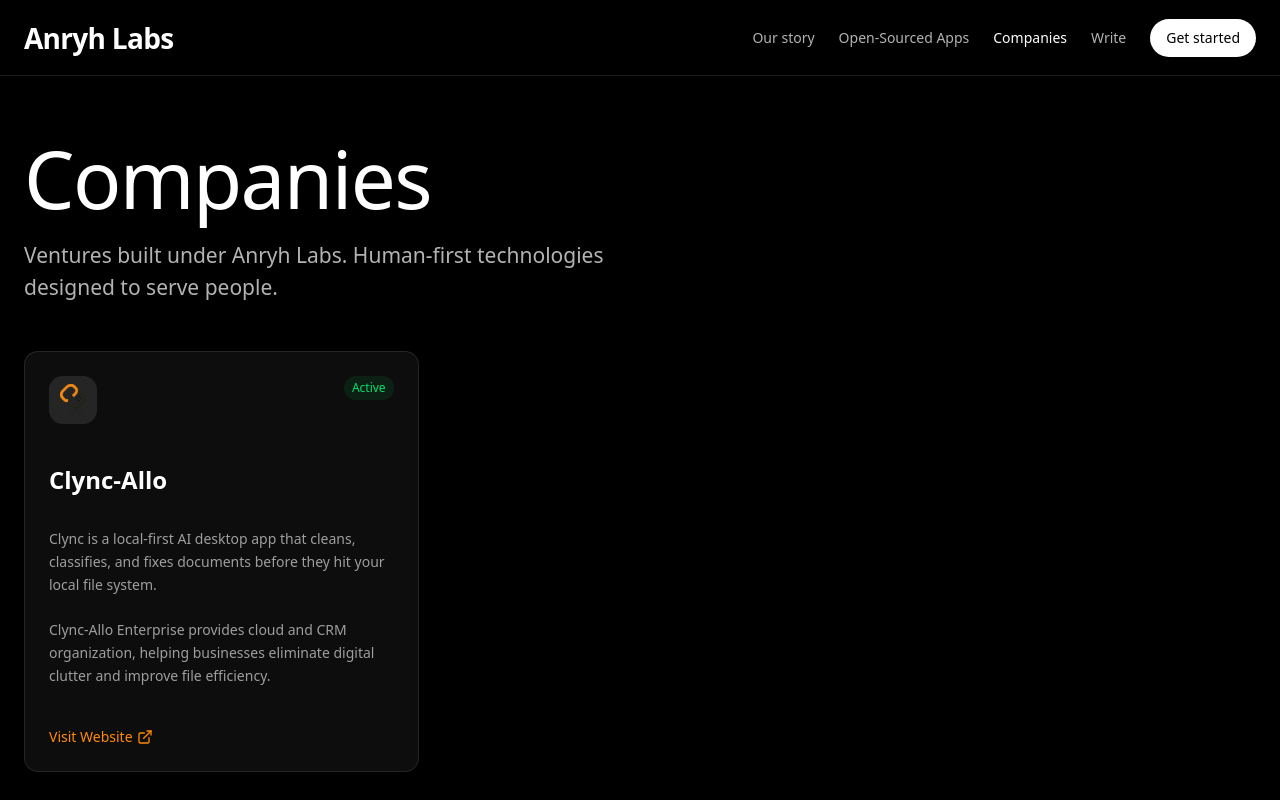
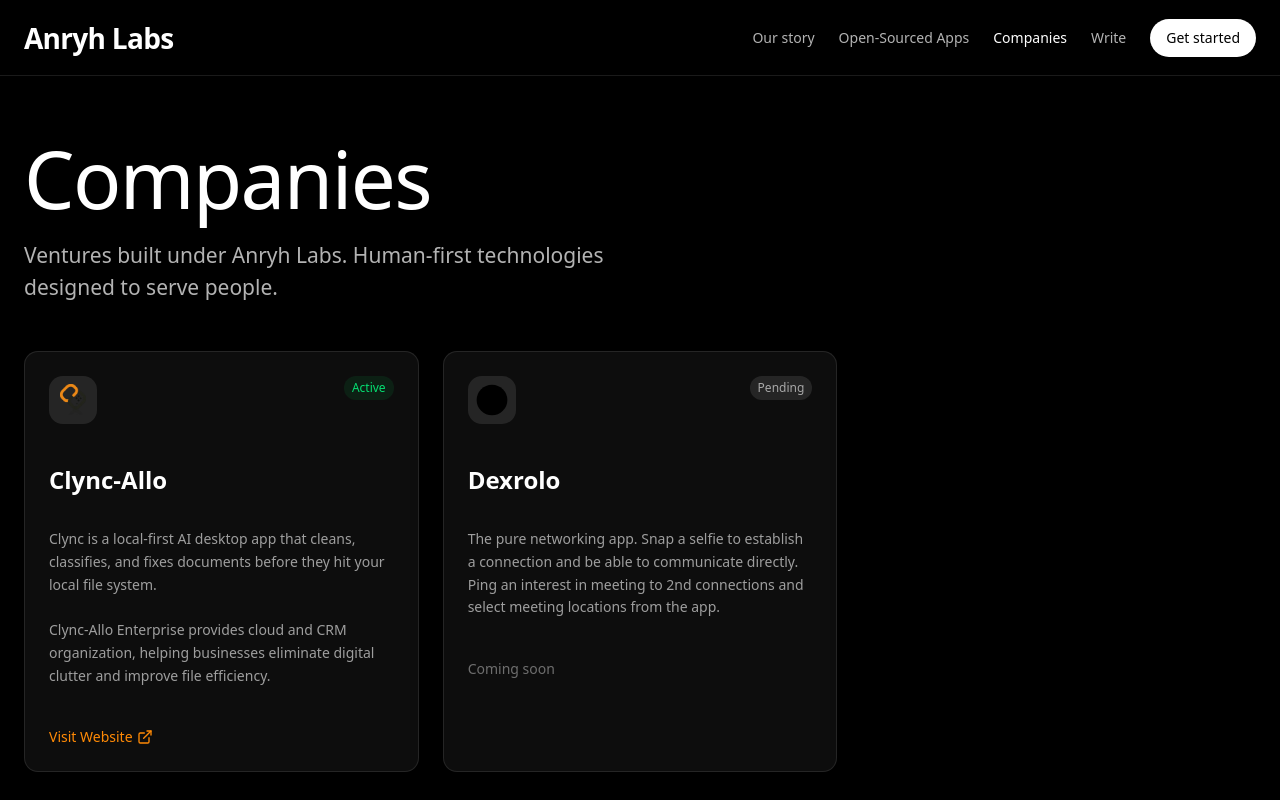
Before and after one commit to 4Dane-3/Anryh-Labs, a Next.js app: page /companies in a window 1280 px wide. Shown: the top 800 px of the page. Built offline with nearby package versions, Linux system fonts and the light colour scheme.

Commit message:
Add Dexrolo as pending company

```diff
--- a/src/app/companies/page.tsx
+++ b/src/app/companies/page.tsx
@@ -16,6 +16,15 @@
     href: "https://clync.me",
     logo: "/clync-logo.png",
     external: true,
+  },
+  {
+    id: "dexrolo",
+    name: "Dexrolo",
+    description:
+      "The pure networking app. Snap a selfie to establish a connection and be able to communicate directly. Ping an interest in meeting to 2nd connections and select meeting locations from the app.",
+    status: "Pending",
+    logo: "/favicon.svg",
+    external: false,
   },
   // More companies will be added here
 ];
@@ -76,6 +85,7 @@
                 animate={{ opacity: 1, y: 0 }}
                 transition={{ duration: 0.5, delay: index * 0.1 }}
               >
+                {company.href ? (
                   <a
                     href={company.href}
                     target={company.external ? "_blank" : undefined}
@@ -108,6 +118,33 @@
                       </div>
                     </Card>
                   </a>
+                ) : (
+                  <Card className="p-6 bg-white/5 border-white/10 transition-all h-full">
+                    <div className="flex items-start justify-between mb-4">
+                      <div className="p-2 bg-white/10 rounded-xl overflow-hidden">
+                        <Image
+                          src={company.logo}
+                          alt={`${company.name} logo`}
+                          width={32}
+                          height={32}
+                          className="w-8 h-8 object-contain"
+                        />
+                      </div>
+                      <span className="text-xs px-2 py-1 bg-white/10 text-white/60 rounded-full">
+                        {company.status}
+                      </span>
+                    </div>
+                    <h3 className="font-manifold text-2xl font-semibold text-white mb-2 group-hover:text-white transition-colors">
+                      {company.name}
+                    </h3>
+                    <p className="text-white/60 text-sm leading-relaxed mb-4 whitespace-pre-line">
+                      {company.description}
+                    </p>
+                    <div className="text-white/40 text-sm font-medium">
+                      Coming soon
+                    </div>
+                  </Card>
+                )}
               </motion.div>
             ))}
           </div>
```
Lines whose indentation alone changed are shown as unchanged.
